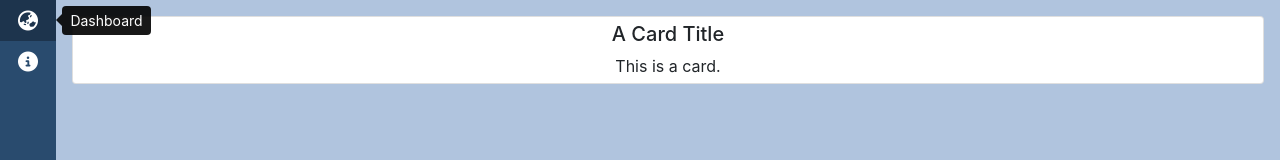
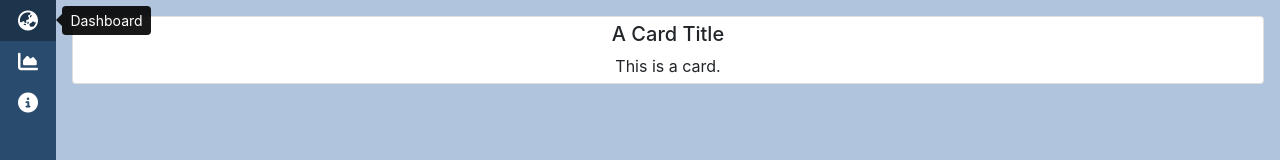
Before and after one commit to harryprabowo/realistic, a React (Create React App) app: page /dashboard in a window 1280 px wide. Shown: the top 160 px of the page. Built offline with nearby package versions, Linux system fonts and the light colour scheme.

Commit message:
Add analytics

```diff
--- a/src/App.js
+++ b/src/App.js
@@ -4,6 +4,7 @@ import { BrowserRouter as Router, Route, NavLink, Redirect, Switch } from 'react
 import { Sidebar } from './components'
 import {
   Dashboard,
+  Analytics,
   About,
   NotFound
 } from './containers'
@@ -16,6 +17,7 @@ import './App.scss';
 **/
 const links = [
   new Sidebar.ButtonPrototype("dashboard", "Dashboard", <i className="fas fa-lg fa-globe-asia" />, Dashboard),
+  new Sidebar.ButtonPrototype("analytics", "Analytics", <i className="fas fa-lg fa-chart-area" />, Analytics),
   new Sidebar.ButtonPrototype("about", "About", <i className="fas fa-lg fa-info-circle" />, About),
 ]
 
--- a/src/containers/index.jsx
+++ b/src/containers/index.jsx
@@ -1,9 +1,11 @@
 import Dashboard from './Dashboard'
+import Analytics from './Analytics'
 import About from './About'
 import NotFound from './NotFound'
 
 export {
     Dashboard,
+    Analytics,
     About,
     NotFound
 }
```
Also changed, not shown: src/containers/Analytics/index.jsx (added, +9 -0 lines).
